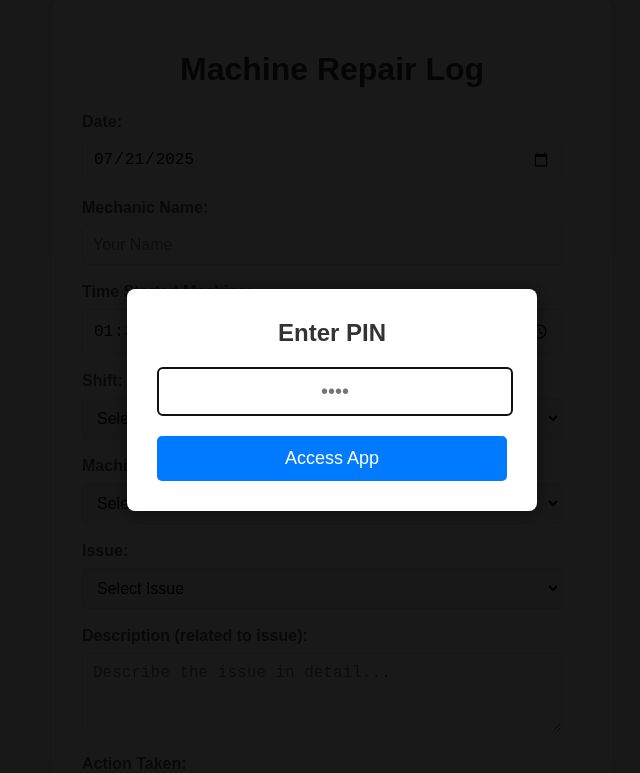
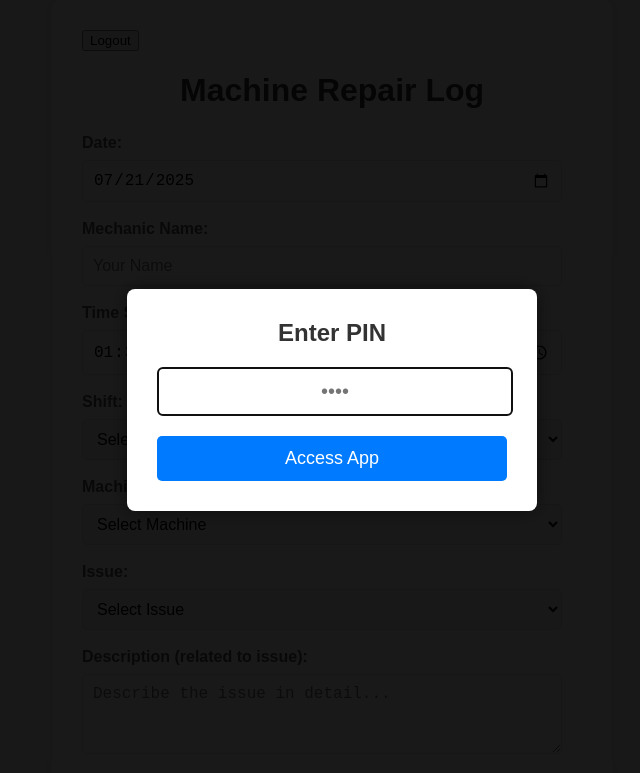
Before and after one commit to DanikFLV/MRL, a plain HTML site: page index.html in a window 1280 px wide. Shown: the top 773 px of the page, without its empty margins (308-948 px from the left). Drawn offline with Linux system fonts and the light colour scheme.

Commit message:
Update index.html

```diff
--- a/index.html
+++ b/index.html
@@ -51,6 +51,7 @@
     </div>
 
     <div class="container">
+        <button id="logoutButton" class="logout-button">Logout</button>
         <h1>Machine Repair Log</h1>
         <form id="repairForm">
             <div class="form-group">
```
